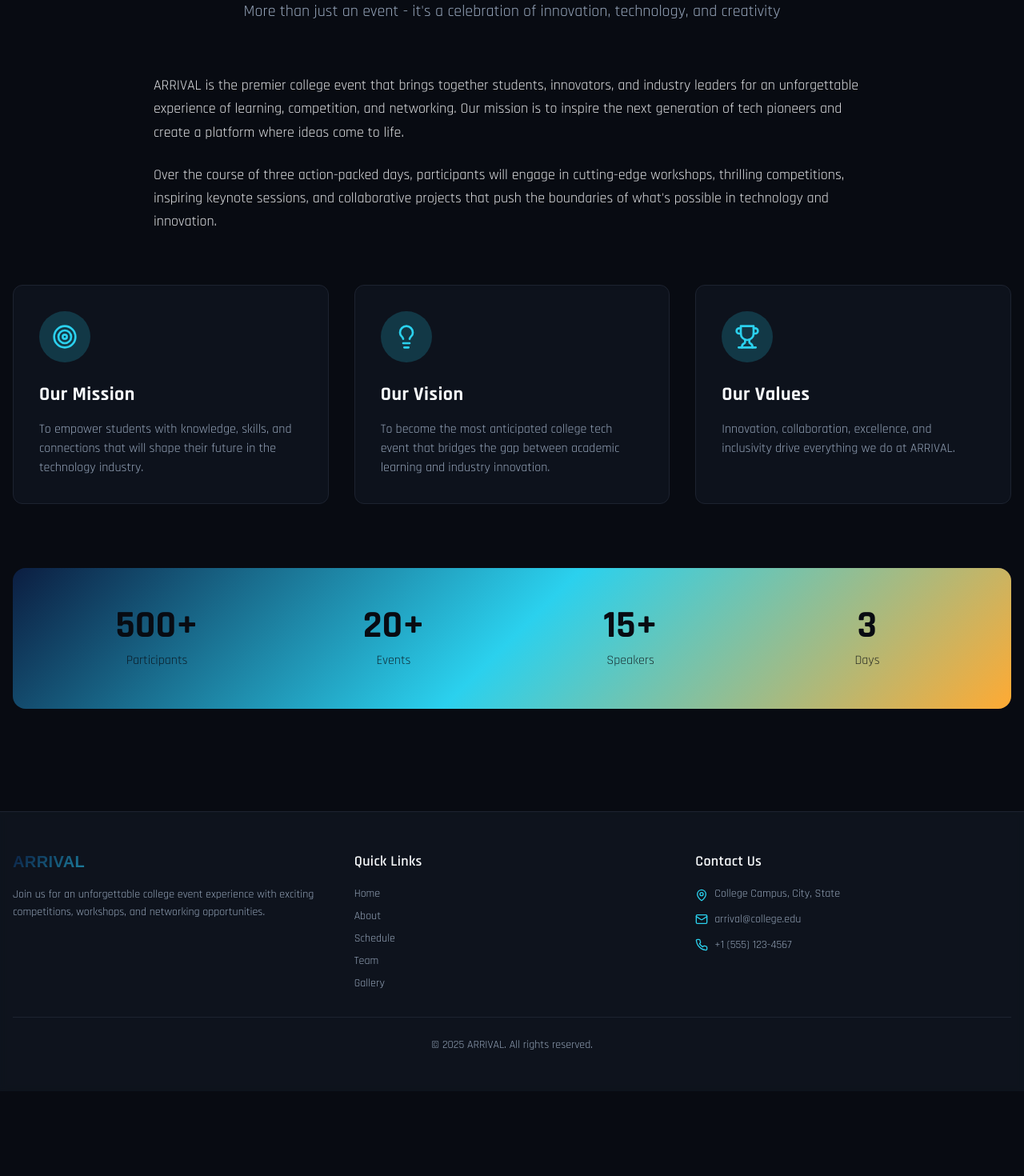
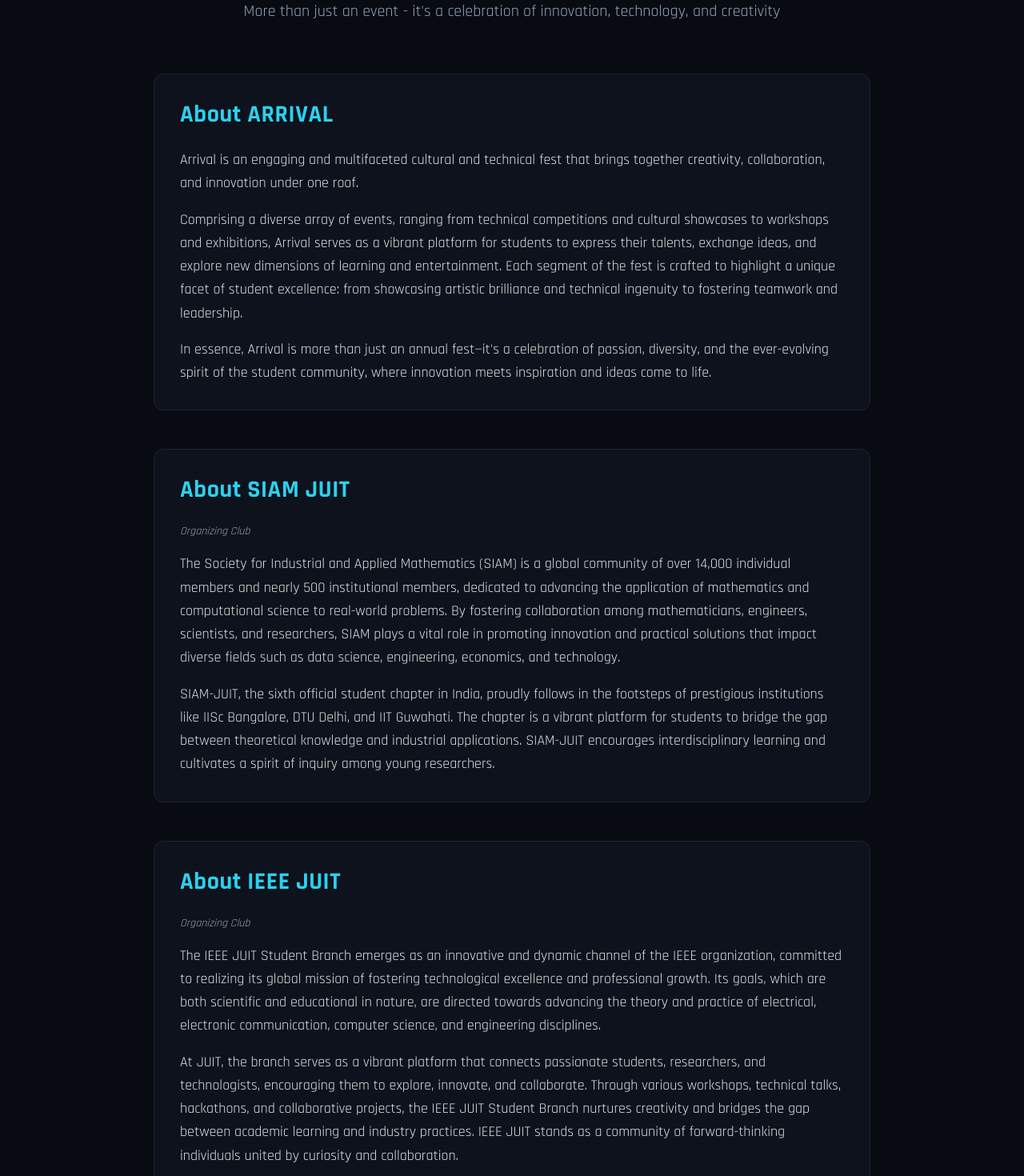
Before and after one commit to CodeWithRushil/arrival-event-hub, a React (Vite) app: page /about in a window 1280 px wide. Shown: the part 180-1650 px from the top of the page at 80% size. Before the commit the page ends 1544 px from the top, so only its background shows below. Built offline with nearby package versions, Linux system fonts and the light colour scheme; the HTML template or start-up script is replaced by a standard one.

Commit message:
Update about section

```diff
--- a/src/pages/About.tsx
+++ b/src/pages/About.tsx
@@ -14,54 +14,77 @@ const About = () => {
           </p>
         </div>
 
-        {/* Main Content */}
-        <div className="max-w-4xl mx-auto mb-16 animate-fade-in" style={{ animationDelay: '0.1s' }}>
-          <div className="prose prose-invert max-w-none">
-            <p className="text-lg text-foreground/90 leading-relaxed mb-6">
-              ARRIVAL is the premier college event that brings together students, innovators, and industry leaders
-              for an unforgettable experience of learning, competition, and networking. Our mission is to inspire
-              the next generation of tech pioneers and create a platform where ideas come to life.
-            </p>
-            <p className="text-lg text-foreground/90 leading-relaxed mb-6">
-              Over the course of three action-packed days, participants will engage in cutting-edge workshops,
-              thrilling competitions, inspiring keynote sessions, and collaborative projects that push the
-              boundaries of what's possible in technology and innovation.
-            </p>
-          </div>
-        </div>
-
-        {/* Mission, Vision, Values */}
-        <div className="grid grid-cols-1 md:grid-cols-3 gap-8 mb-20">
-          <div className="bg-card p-8 rounded-lg border border-border hover:border-primary transition-all duration-300 animate-slide-in-left">
-            <div className="w-16 h-16 rounded-full bg-primary/20 flex items-center justify-center mb-6">
-              <Target className="text-primary" size={32} />
+        {/* About Sections */}
+        <div className="space-y-12 mb-16">
+          {/* About Arrival */}
+          <div className="max-w-4xl mx-auto animate-fade-in" style={{ animationDelay: '0.1s' }}>
+            <div className="bg-card p-8 rounded-lg border border-border">
+              <h2 className="text-3xl font-bold mb-6 text-primary">About ARRIVAL</h2>
+              <div className="prose prose-invert max-w-none">
+                <p className="text-lg text-foreground/90 leading-relaxed mb-4">
+                  Arrival is an engaging and multifaceted cultural and technical fest that brings together creativity,
+                  collaboration, and innovation under one roof.
+                </p>
+                <p className="text-lg text-foreground/90 leading-relaxed mb-4">
+                  Comprising a diverse array of events, ranging from technical competitions and cultural showcases to
+                  workshops and exhibitions, Arrival serves as a vibrant platform for students to express their talents,
+                  exchange ideas, and explore new dimensions of learning and entertainment. Each segment of the fest is
+                  crafted to highlight a unique facet of student excellence: from showcasing artistic brilliance and
+                  technical ingenuity to fostering teamwork and leadership.
+                </p>
+                <p className="text-lg text-foreground/90 leading-relaxed">
+                  In essence, Arrival is more than just an annual fest—it's a celebration of passion, diversity, and
+                  the ever-evolving spirit of the student community, where innovation meets inspiration and ideas come to life.
+                </p>
+              </div>
             </div>
-            <h3 className="text-2xl font-bold mb-4">Our Mission</h3>
-            <p className="text-muted-foreground">
-              To empower students with knowledge, skills, and connections that will shape their future
-              in the technology industry.
-            </p>
           </div>
 
-          <div className="bg-card p-8 rounded-lg border border-border hover:border-primary transition-all duration-300 animate-fade-in" style={{ animationDelay: '0.1s' }}>
-            <div className="w-16 h-16 rounded-full bg-primary/20 flex items-center justify-center mb-6">
-              <Lightbulb className="text-primary" size={32} />
+          {/* About SIAM */}
+          <div className="max-w-4xl mx-auto animate-fade-in" style={{ animationDelay: '0.2s' }}>
+            <div className="bg-card p-8 rounded-lg border border-border">
+              <h2 className="text-3xl font-bold mb-6 text-primary">About SIAM JUIT</h2>
+              <p className="text-sm text-muted-foreground mb-4 italic">Organizing Club</p>
+              <div className="prose prose-invert max-w-none">
+                <p className="text-lg text-foreground/90 leading-relaxed mb-4">
+                  The Society for Industrial and Applied Mathematics (SIAM) is a global community of over 14,000
+                  individual members and nearly 500 institutional members, dedicated to advancing the application of
+                  mathematics and computational science to real-world problems. By fostering collaboration among
+                  mathematicians, engineers, scientists, and researchers, SIAM plays a vital role in promoting
+                  innovation and practical solutions that impact diverse fields such as data science, engineering,
+                  economics, and technology.
+                </p>
+                <p className="text-lg text-foreground/90 leading-relaxed">
+                  SIAM-JUIT, the sixth official student chapter in India, proudly follows in the footsteps of
+                  prestigious institutions like IISc Bangalore, DTU Delhi, and IIT Guwahati. The chapter is a vibrant
+                  platform for students to bridge the gap between theoretical knowledge and industrial applications.
+                  SIAM-JUIT encourages interdisciplinary learning and cultivates a spirit of inquiry among young researchers.
+                </p>
+              </div>
             </div>
-            <h3 className="text-2xl font-bold mb-4">Our Vision</h3>
-            <p className="text-muted-foreground">
-              To become the most anticipated college tech event that bridges the gap between academic
-              learning and industry innovation.
-            </p>
           </div>
 
-          <div className="bg-card p-8 rounded-lg border border-border hover:border-primary transition-all duration-300 animate-slide-in-right">
-            <div className="w-16 h-16 rounded-full bg-primary/20 flex items-center justify-center mb-6">
-              <Trophy className="text-primary" size={32} />
+          {/* About IEEE */}
+          <div className="max-w-4xl mx-auto animate-fade-in" style={{ animationDelay: '0.3s' }}>
+            <div className="bg-card p-8 rounded-lg border border-border">
+              <h2 className="text-3xl font-bold mb-6 text-primary">About IEEE JUIT</h2>
+              <p className="text-sm text-muted-foreground mb-4 italic">Organizing Club</p>
+              <div className="prose prose-invert max-w-none">
+                <p className="text-lg text-foreground/90 leading-relaxed mb-4">
+                  The IEEE JUIT Student Branch emerges as an innovative and dynamic channel of the IEEE organization,
+                  committed to realizing its global mission of fostering technological excellence and professional growth.
+                  Its goals, which are both scientific and educational in nature, are directed towards advancing the
+                  theory and practice of electrical, electronic communication, computer science, and engineering disciplines.
+                </p>
+                <p className="text-lg text-foreground/90 leading-relaxed">
+                  At JUIT, the branch serves as a vibrant platform that connects passionate students, researchers, and
+                  technologists, encouraging them to explore, innovate, and collaborate. Through various workshops,
+                  technical talks, hackathons, and collaborative projects, the IEEE JUIT Student Branch nurtures
+                  creativity and bridges the gap between academic learning and industry practices. IEEE JUIT stands as
+                  a community of forward-thinking individuals united by curiosity and collaboration.
+                </p>
+              </div>
             </div>
-            <h3 className="text-2xl font-bold mb-4">Our Values</h3>
-            <p className="text-muted-foreground">
-              Innovation, collaboration, excellence, and inclusivity drive everything we do at ARRIVAL.
-            </p>
           </div>
         </div>
 
```
